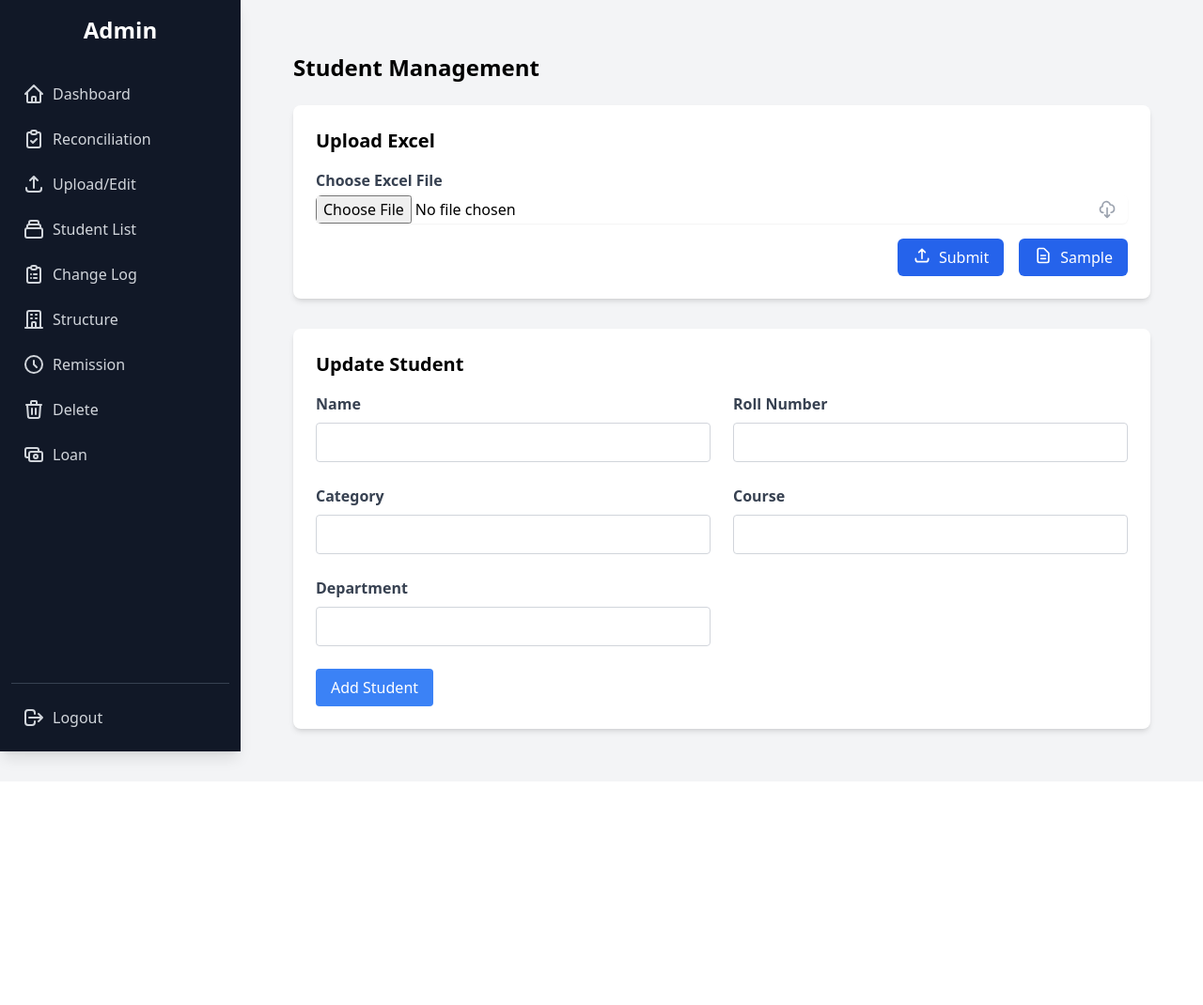
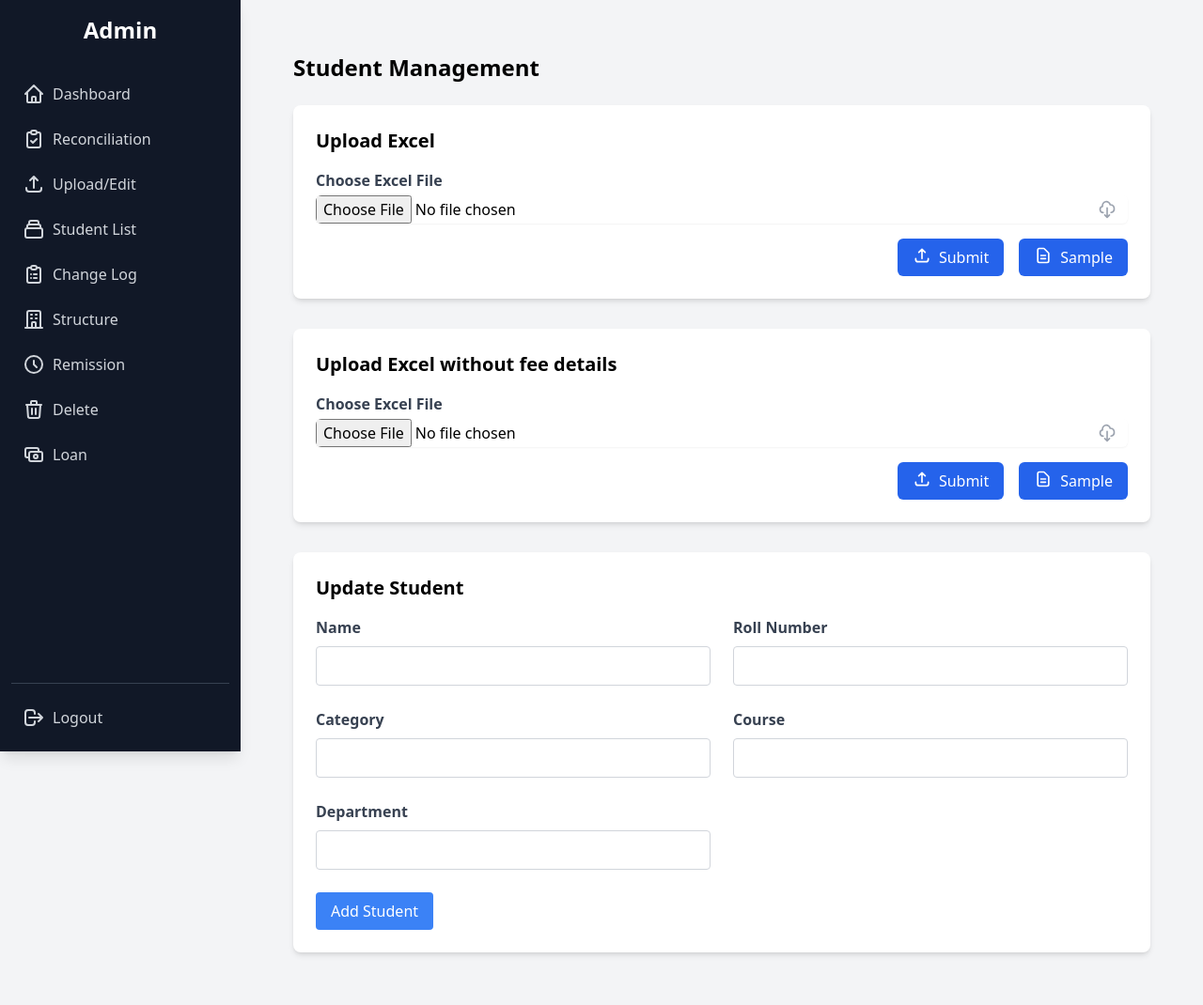
Before and after one commit to Naren-Sai-17/iiti_fee_portal, a Django app: page /admin/upload in a window 1280 px wide. Shown: the whole page at 94% size. Before the commit the page ends 821 px from the top, so only its background shows below. Run offline with Django 4.2, Linux system fonts and the light colour scheme; the visitor is signed in with stand-in values (Sample User, id 1); some libraries are stand-ins or nearby versions.

Commit message:
upload_student

```diff
--- a/main/admin_portal/templates/admin_portal/upload.html
+++ b/main/admin_portal/templates/admin_portal/upload.html
@@ -6,6 +6,39 @@
 <div class="bg-white rounded-lg shadow-md p-6 mb-8">
   <h2 class="text-xl font-semibold mb-4">Upload Excel</h2>
   <form action="/admin/upload_excel" method="POST" enctype="multipart/form-data" class="space-y-4">
+    {% csrf_token %}
+    <div>
+      <label for="excel_file" class="block text-gray-700 font-semibold">Choose Excel File</label>
+      <div class="relative mt-1">
+        <input type="file" id="excel_file" name="excel_file" class="w-full border-gray-300 rounded-md shadow-sm focus:border-blue-500 focus:ring focus:ring-blue-500" />
+        <div class="absolute inset-y-0 right-0 pr-3 flex items-center pointer-events-none">
+          <svg class="h-5 w-5 text-gray-400" xmlns="http://www.w3.org/2000/svg" fill="none" viewBox="0 0 24 24" stroke="currentColor">
+            <path stroke-linecap="round" stroke-linejoin="round" stroke-width="2" d="M7 16a4 4 0 01-.88-7.903A5 5 0 1115.9 6L16 6a5 5 0 011 9.9M9 19l3 3m0 0l3-3m-3 3V10" />
+          </svg>
+        </div>
+      </div>
+    </div>
+    <div class="flex justify-end space-x-4">
+      <button type="submit" class="inline-flex justify-center px-4 py-2 bg-blue-600 text-white rounded-md hover:bg-blue-700 focus:outline-none focus:ring-2 focus:ring-offset-2 focus:ring-blue-500">
+        <svg class="h-5 w-5 mr-2" xmlns="http://www.w3.org/2000/svg" fill="none" viewBox="0 0 24 24" stroke="currentColor">
+          <path stroke-linecap="round" stroke-linejoin="round" stroke-width="2" d="M4 16v1a3 3 0 003 3h10a3 3 0 003-3v-1m-4-8l-4-4m0 0L8 8m4-4v12" />
+        </svg>
+        Submit
+      </button>
+      {% url 'admin_portal:download_excel' 'upload_sample' as download_url %}
+      <button type="button" onclick="window.location.href = '{{ download_url }}'" class="inline-flex justify-center px-4 py-2 bg-blue-600 text-white rounded-md hover:bg-blue-700 focus:outline-none focus:ring-2 focus:ring-offset-2 focus:ring-blue-500">
+        <svg class="h-5 w-5 mr-2" xmlns="http://www.w3.org/2000/svg" fill="none" viewBox="0 0 24 24" stroke="currentColor">
+          <path stroke-linecap="round" stroke-linejoin="round" stroke-width="2" d="M9 12h6m-6 4h6m2 5H7a2 2 0 01-2-2V5a2 2 0 012-2h5.586a1 1 0 01.707.293l5.414 5.414a1 1 0 01.293.707V19a2 2 0 01-2 2z" />
+        </svg>
+        Sample
+      </button>
+    </div>
+  </form>
+</div>
+
+<div class="bg-white rounded-lg shadow-md p-6 mb-8">
+  <h2 class="text-xl font-semibold mb-4">Upload Excel without fee details</h2>
+  <form action="/admin/upload_excel2" method="POST" enctype="multipart/form-data" class="space-y-4">
     {% csrf_token %}
     <div>
       <label for="excel_file" class="block text-gray-700 font-semibold">Choose Excel File</label>
--- a/main/admin_portal/urls.py
+++ b/main/admin_portal/urls.py
@@ -20,6 +20,7 @@ urlpatterns = [
     path("delete", views.delete, name = "delete"),
     path("upload", views.upload, name = "upload"),
     path("upload_excel", views.upload_excel, name = "upload_excel"),
+    path("upload_excel2", views.upload_excel2, name = "upload_excel2"),
     path("profile/<str:roll_number>/",views.profile,name = "profile"),
     path("update_profile", views.update_profile, name='update_profile'),
     path("list", views.list.as_view(), name = "list"),
--- a/main/admin_portal/views.py
+++ b/main/admin_portal/views.py
@@ -306,6 +306,13 @@ def upload_excel(request):
     utils.add_students(excel_file)
     return redirect(reverse("admin_portal:upload"))
 
+@require_POST
+@is_admin
+def upload_excel2(request):
+    excel_file = request.FILES["excel_file"]
+    utils.add_students2(excel_file)
+    return redirect(reverse("admin_portal:upload"))
+
 
 ########## Authentication ##########
 def login(request):
```
Also changed, not shown: main/admin_portal/utils.py (+26 -0 lines), 1 other file.
